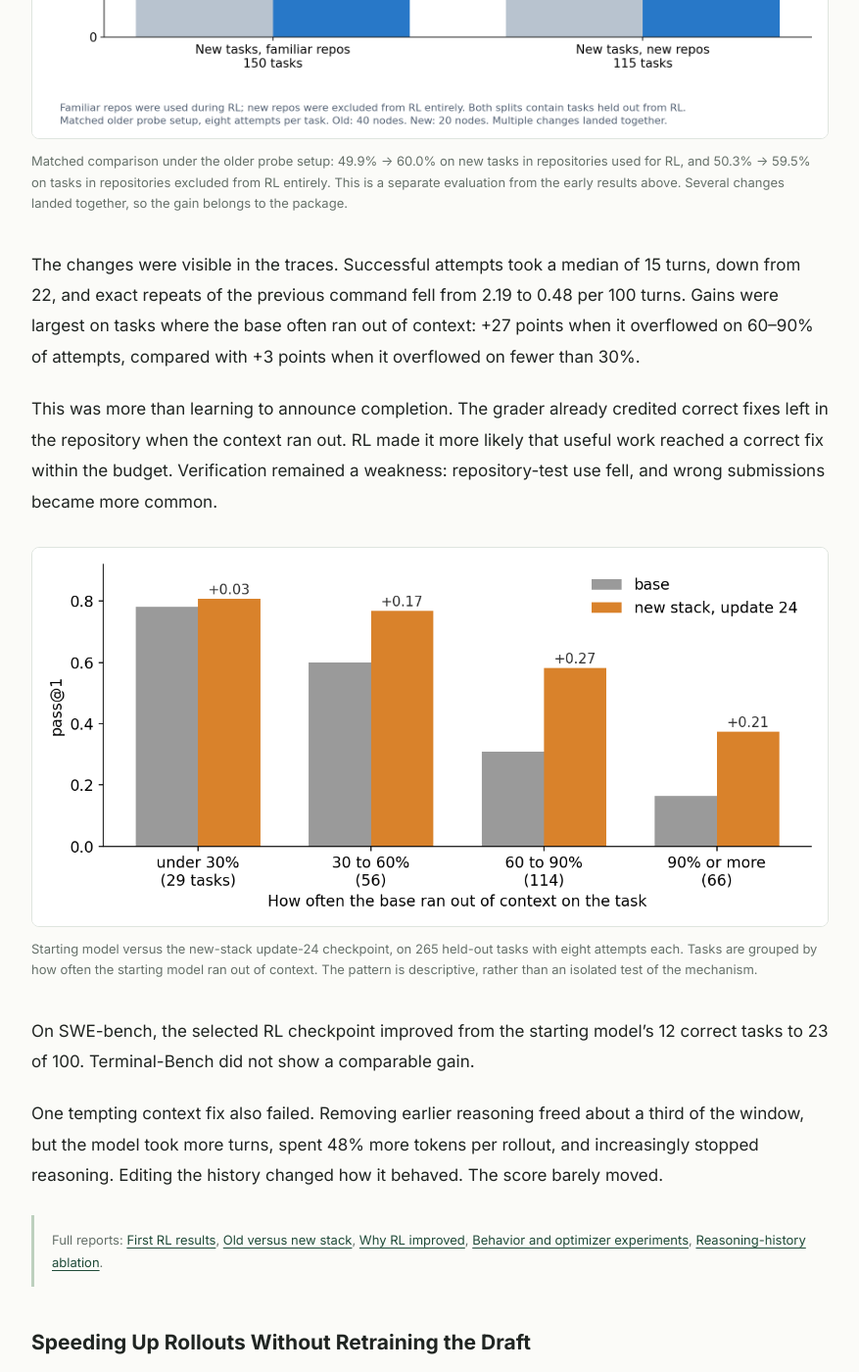
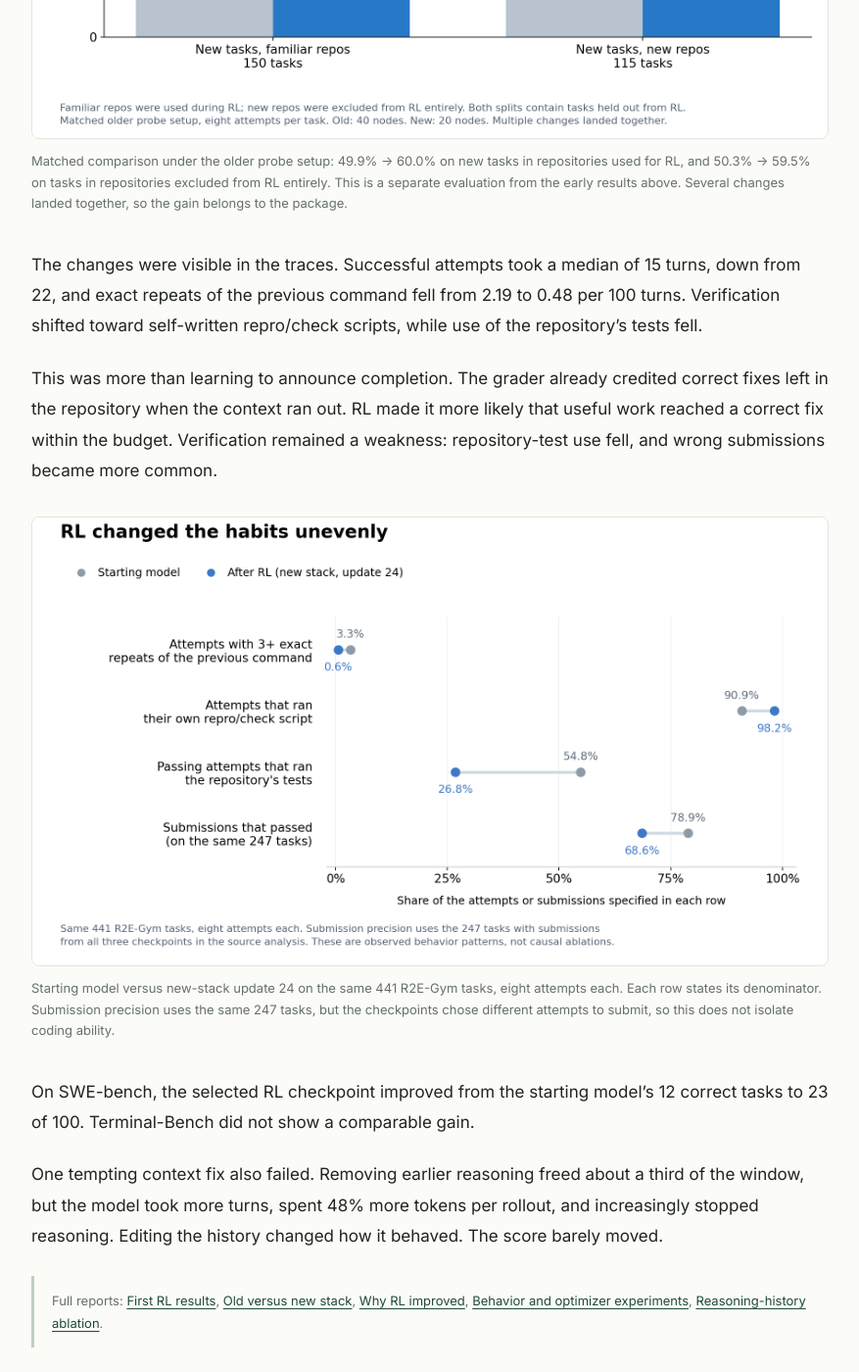
Before and after one commit to lukedhlee/lukedhlee.github.io, a Jekyll site: the page built from _posts/2026-10-21-turning-snowball-into-a-coding-agent.md, in a window 1280 px wide and 1400 px high, scrolled down 8374 px. Shown: the whole window at 98% size, without its empty margins (201-1078 px from the left). Built offline with Jekyll 4.4.1, drawn with Linux system fonts in a browser that asks for light colours.

Commit message:
Show how RL changed agent behavior

```diff
--- a/_posts/2026-10-21-turning-snowball-into-a-coding-agent.md
+++ b/_posts/2026-10-21-turning-snowball-into-a-coding-agent.md
@@ -153,13 +153,13 @@ Rebuilding the stack improved the result further. On a later evaluation set, the
 <figcaption>Matched comparison under the older probe setup: 49.9% → 60.0% on new tasks in repositories used for RL, and 50.3% → 59.5% on tasks in repositories excluded from RL entirely. This is a separate evaluation from the early results above. Several changes landed together, so the gain belongs to the package.</figcaption>
 </figure>
 
-The changes were visible in the traces. Successful attempts took a median of 15 turns, down from 22, and exact repeats of the previous command fell from 2.19 to 0.48 per 100 turns. Gains were largest on tasks where the base often ran out of context: +27 points when it overflowed on 60–90% of attempts, compared with +3 points when it overflowed on fewer than 30%.
+The changes were visible in the traces. Successful attempts took a median of 15 turns, down from 22, and exact repeats of the previous command fell from 2.19 to 0.48 per 100 turns. Verification shifted toward self-written repro/check scripts, while use of the repository's tests fell.
 
 This was more than learning to announce completion. The grader already credited correct fixes left in the repository when the context ran out. RL made it more likely that useful work reached a correct fix within the budget. Verification remained a weakness: repository-test use fell, and wrong submissions became more common.
 
 <figure class="research-figure">
-<a href="{{ '/assets/img/snowball/rl-context-gains.png' | relative_url }}"><img src="{{ '/assets/img/snowball/rl-context-gains.png' | relative_url }}" alt="RL gains were largest on tasks where the starting model frequently ran out of context." width="1200" height="570" loading="lazy"></a>
-<figcaption>Starting model versus the new-stack update-24 checkpoint, on 265 held-out tasks with eight attempts each. Tasks are grouped by how often the starting model ran out of context. The pattern is descriptive, rather than an isolated test of the mechanism.</figcaption>
+<a href="{{ '/assets/img/snowball/rl-behavior-changes.png' | relative_url }}"><img src="{{ '/assets/img/snowball/rl-behavior-changes.png' | relative_url }}" alt="Before and after RL: repeated-command attempts fell from 3.3% to 0.6%, self-written check use rose from 90.9% to 98.2%, repository-test use among passing attempts fell from 54.8% to 26.8%, and submission precision fell from 78.9% to 68.6%." width="1760" height="992" loading="lazy"></a>
+<figcaption>Starting model versus new-stack update 24 on the same 441 R2E-Gym tasks, eight attempts each. Each row states its denominator. Submission precision uses the same 247 tasks, but the checkpoints chose different attempts to submit, so this does not isolate coding ability.</figcaption>
 </figure>
 
 On SWE-bench, the selected RL checkpoint improved from the starting model's 12 correct tasks to 23 of 100. Terminal-Bench did not show a comparable gain.
```
Also changed, not shown: assets/img/snowball/rl-behavior-changes.png (added).
